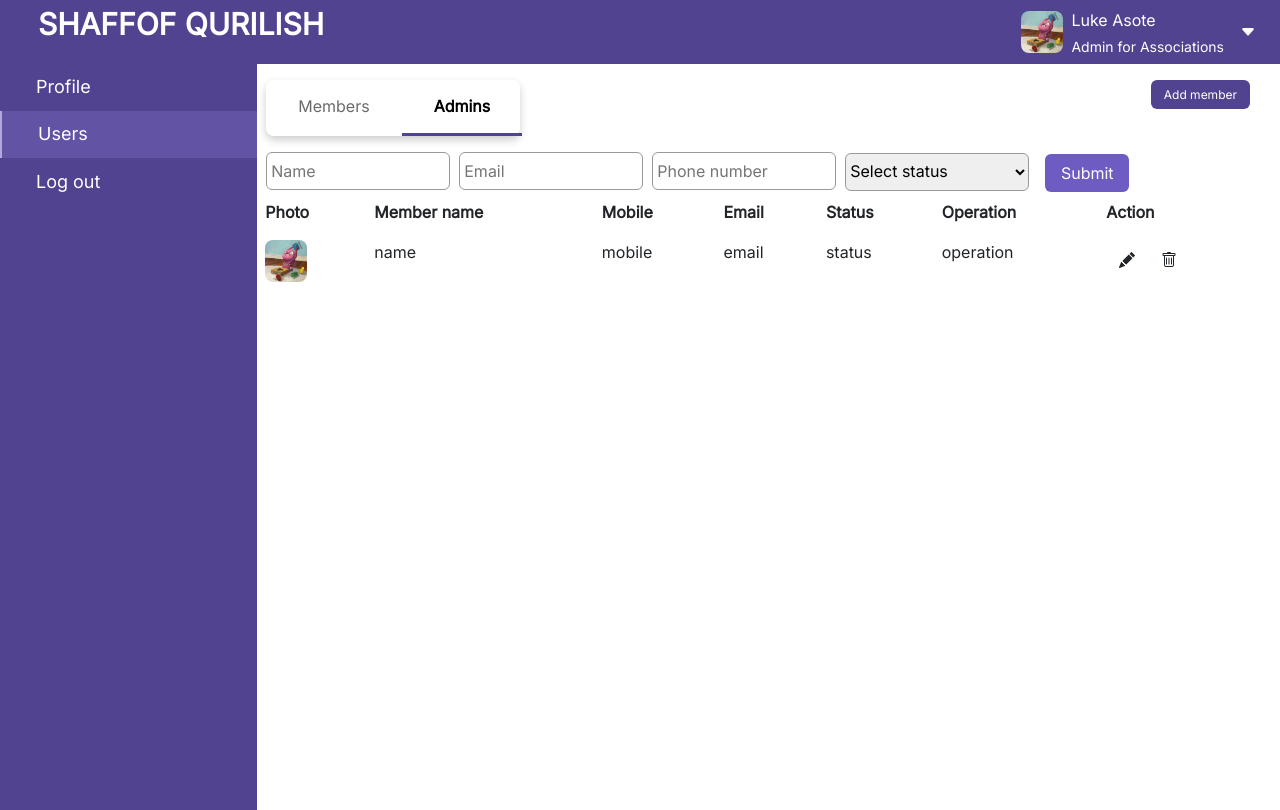
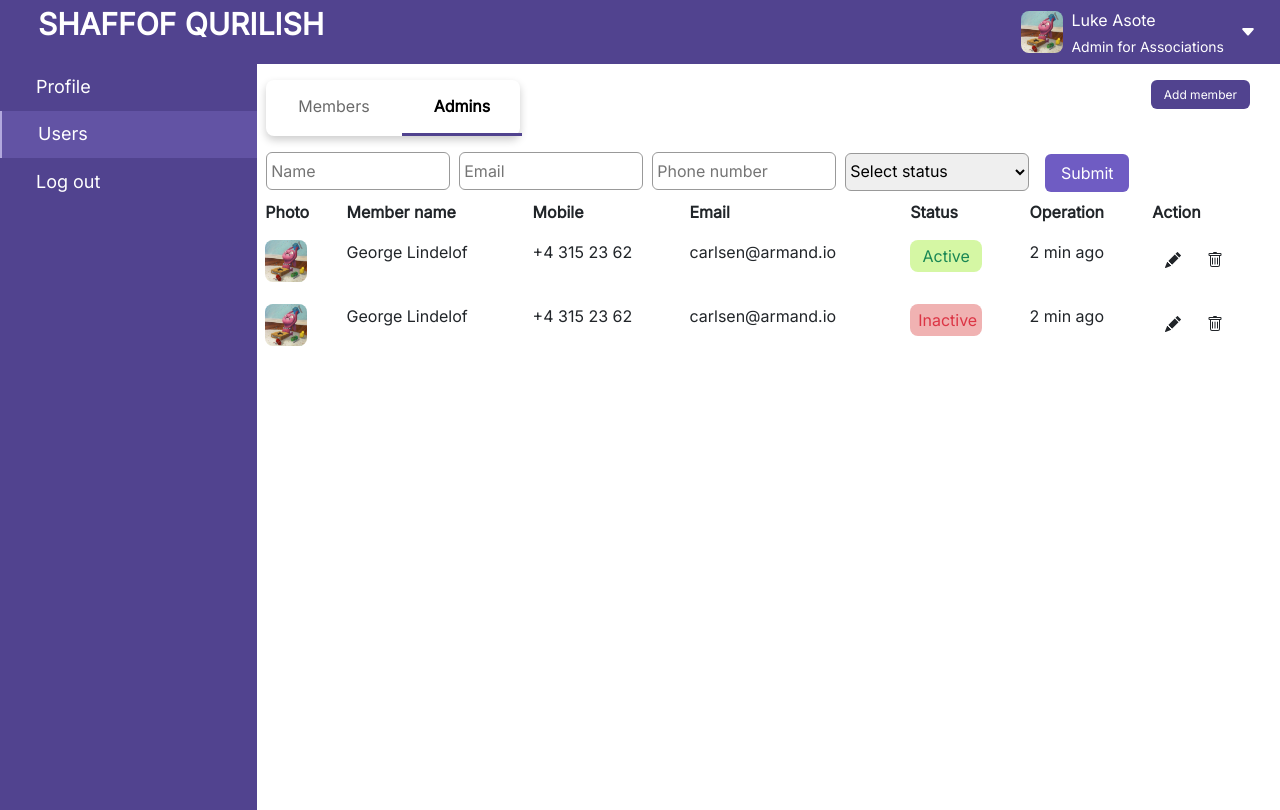
Before and after one commit to binsafar/test-react-qurilish, a React (Create React App) app: page /dashboard/admins in a window 1280 px wide. Built offline with nearby package versions, Linux system fonts and the light colour scheme; sample sign-in values are in the browser's storage.

Commit message:
Fixed: table; Added: edit, delete modals;

```diff
--- a/package.json
+++ b/package.json
@@ -14,6 +14,7 @@
     "jquery": "^3.6.3",
     "json-server": "^0.17.1",
     "react": "^18.2.0",
+    "react-bootstrap": "^2.7.0",
     "react-dom": "^18.2.0",
     "react-router-dom": "^6.7.0",
     "react-scripts": "5.0.1",
--- /dev/null
+++ b/src/components/DeleteData.jsx
@@ -0,0 +1,40 @@
+import { DeleteIcon } from "../assets/icons/icons";
+import { useState } from "react";
+
+import { Modal } from "react-bootstrap";
+import Button from "react-bootstrap/Button";
+
+function DeleteData({ id, name }) {
+  const [modal, setModal] = useState(false);
+
+  const deleteRequest = () => {
+    setModal(false);
+    console.log(id);
+  };
+  return (
+    <>
+      <button onClick={() => setModal(true)} className="btn">
+        <DeleteIcon />
+      </button>
+
+      <Modal
+        aria-labelledby="contained-modal-title-vcenter"
+        centered
+        show={modal}
+        onHide={() => setModal(false)}
+      >
+        <Modal.Title>
+          Are you sure to delete <span>{name}</span>
+        </Modal.Title>
+        <Button variant="primary" onClick={() => deleteRequest()}>
+          Ok
+        </Button>
+        <Button variant="light" onClick={() => setModal(false)}>
+          Cancel
+        </Button>
+      </Modal>
+    </>
+  );
+}
+
+export default DeleteData;
--- /dev/null
+++ b/src/components/EditData.jsx
@@ -0,0 +1,35 @@
+import { useState } from "react";
+import { EditIcon } from "../assets/icons/icons";
+import { Modal } from "react-bootstrap";
+import Button from "react-bootstrap/Button";
+
+function EditData({ data }) {
+  const [modal, setModal] = useState(false);
+  const editRequest = () => {
+    setModal(false);
+    console.log(data);
+  };
+  return (
+    <>
+      <button onClick={() => setModal(true)} className="btn">
+        <EditIcon />
+      </button>
+      <Modal show={modal} onHide={() => setModal(false)}>
+        <Modal.Header closeButton>
+          <Modal.Title>Modal heading</Modal.Title>
+        </Modal.Header>
+        <Modal.Body>Woohoo, you're reading this text in a modal!</Modal.Body>
+        <Modal.Footer>
+          <Button variant="secondary" onClick={() => setModal(false)}>
+            Close
+          </Button>
+          <Button variant="primary" onClick={() => editRequest()}>
+            Save Changes
+          </Button>
+        </Modal.Footer>
+      </Modal>
+    </>
+  );
+}
+
+export default EditData;
--- a/src/components/SearchBar.jsx
+++ b/src/components/SearchBar.jsx
@@ -60,7 +60,7 @@ function SearchBar() {
               <input
                 className="search_input"
                 placeholder="Email"
-                type="email"
+                type="text"
                 name="email"
                 onChange={handleChange}
                 onBlur={handleBlur}
@@ -86,6 +86,7 @@ function SearchBar() {
                 <option value="" disabled hidden>
                   Select status
                 </option>
+                <option value="All">All</option>
                 <option value="Active">Active</option>
                 <option value="Inactive">Inactive</option>
               </select>
--- a/src/components/TableList.jsx
+++ b/src/components/TableList.jsx
@@ -1,8 +1,9 @@
 import profilePhoto from "../assets/img/default.png";
+import EditData from "./EditData";
+import DeleteData from "./DeleteData";
 import "./css/table.css";
-import { EditIcon, DeleteIcon } from "../assets/icons/icons";
 
-function TableList(members = [{}, {}]) {
+function TableList({ users }) {
   const editData = () => {};
   const deleteData = () => {};
 
@@ -21,29 +22,35 @@ function TableList(members = [{}, {}]) {
           </tr>
         </thead>
         <tbody>
-          {/* {members &&
-            members.map((item, index) => {
-              return ( */}
-          <tr>
+          {users &&
+            users.map((item, index) => {
+              return (
+                <tr className="table_content" key={item.id}>
                   <th scope="row">
                     <img className="table_photo" src={profilePhoto} alt="" />
                   </th>
-            <td>name</td>
-            <td>mobile</td>
-            <td>email</td>
-            <td>status</td>
-            <td>operation</td>
+                  <td>{item.name}</td>
+                  <td>{item.mobile}</td>
+                  <td>{item.email}</td>
                   <td>
-              <button className="btn">
-                <EditIcon />
-              </button>
-              <button className="btn">
-                <DeleteIcon />
-              </button>
+                    <p
+                      className={`${
+                        item.status === "true"
+                          ? "table_active text-success"
+                          : "table_inactive text-danger"
+                      } table_td`}
+                    >
+                      {item.status === "true" ? "Active" : "Inactive"}
+                    </p>
+                  </td>
+                  <td>{item.operation}</td>
+                  <td>
+                    <EditData data={item} />
+                    <DeleteData id={item.id} name={item.name} />
                   </td>
                 </tr>
-          {/* );
-            })} */}
+              );
+            })}
         </tbody>
       </table>
     </>
--- a/src/components/css/searchBar.css
+++ b/src/components/css/searchBar.css
@@ -27,6 +27,7 @@
 }
 .search_link:hover {
   color: #333;
+  transition: 0.2s ease-in;
 }
 .search_link_active {
   font-family: "Inter";
@@ -37,6 +38,7 @@
   text-decoration: none;
   color: #000;
   border-bottom: 3px solid #51438f;
+  transition: 0.1s ease-in;
 }
 
 .search_add_btn {
--- a/src/components/css/table.css
+++ b/src/components/css/table.css
@@ -3,3 +3,18 @@
   width: 42px;
   border-radius: 8px;
 }
+.table_td {
+  text-align: center;
+}
+.table_active {
+  border-radius: 8px;
+  width: 72px;
+  padding: 4px 8px;
+  background: rgb(213, 247, 164) !important;
+}
+.table_inactive {
+  border-radius: 8px;
+  width: 72px;
+  padding: 4px 8px;
+  background: rgb(240, 178, 178) !important;
+}
--- a/src/index.js
+++ b/src/index.js
@@ -1,6 +1,7 @@
 import React from "react";
 import ReactDOM from "react-dom/client";
 import { BrowserRouter } from "react-router-dom";
+import $ from "jquery";
 
 import "bootstrap/dist/css/bootstrap.min.css";
 import "bootstrap/dist/js/bootstrap";
--- a/src/pages/Dashboard.jsx
+++ b/src/pages/Dashboard.jsx
@@ -14,6 +14,26 @@ const Dashboard = () => {
     }
   }, []);
 
+  let users = [
+    {
+      id: 1,
+      photo: "",
+      name: "George Lindelof",
+      mobile: "+4 315 23 62",
+      email: "carlsen@armand.io",
+      status: "true",
+      operation: "2 min ago",
+    },
+    {
+      id: 2,
+      photo: "",
+      name: "George Lindelof",
+      mobile: "+4 315 23 62",
+      email: "carlsen@armand.io",
+      status: "false",
+      operation: "2 min ago",
+    },
+  ];
   return (
     <>
       <Header />
@@ -22,7 +42,7 @@ const Dashboard = () => {
         <br />
         <div style={{ width: "82%" }}>
           <SearchBar />
-          <TableList />
+          <TableList users={users} />
         </div>
       </div>
     </>
--- /dev/null
+++ b/src/service/filterUsers.js
@@ -0,0 +1,4 @@
+const filterUsers = (name, email, phone, status, users) => {
+
+};
+export default filterUsers;
```
Also changed, not shown: src/service/request.js (added, +7 -0 lines). Lines whose indentation alone changed are shown as unchanged.
